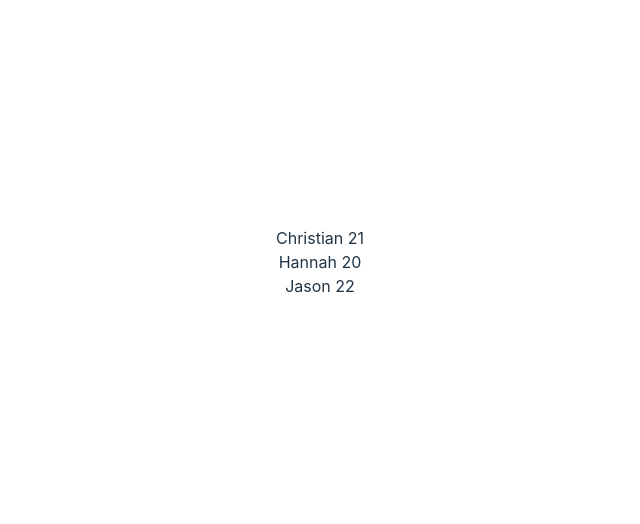
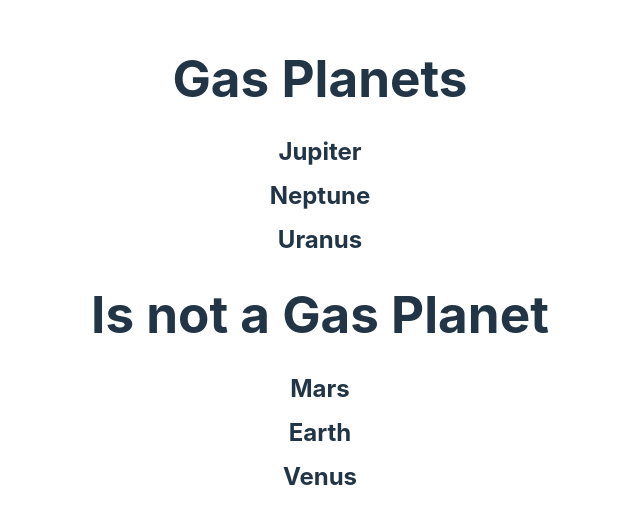
Before and after one commit to GinoongFlores/react-course, a React (Vite) app: page / in a window 1280 px wide. Shown: the part 138-662 px from the top of the page, without its empty margins (320-960 px from the left). Built offline with nearby package versions, Linux system fonts and the light colour scheme.

Commit message:
planets exercise

```diff
--- a/src/App.jsx
+++ b/src/App.jsx
@@ -4,39 +4,34 @@ import "./App.css";
 import Users from "./User";
 
 function App() {
-	// const names = ["Christian", "Hannah", "Jason", "Jaycon", "Philipp", "Paul"];
-	const users = [
-		{
-			name: "Christian",
-			age: 21,
-		},
-		{
-			name: "Hannah",
-			age: 20,
-		},
-		{
-			name: "Jason",
-			age: 22,
-		},
+	const planets = [
+		{ name: "Mars", isGasPlanet: false },
+		{ name: "Earth", isGasPlanet: false },
+		{ name: "Jupiter", isGasPlanet: true },
+		{ name: "Venus", isGasPlanet: false },
+		{ name: "Neptune", isGasPlanet: true },
+		{ name: "Uranus", isGasPlanet: true },
 	];
 
 	return (
 		<div className="App">
 			<>
-				{/* {names.map((name, key) => {
-					// a map method with a callback function. A callback function means that the function is called when the map method is called.
+				{/* Objective: Display only gas planets */}
+				<h1>Gas Planets</h1>
+				{planets.map((planet, key) => {
+					return (
+						<div>
+							<h2 key={key}>{planet.isGasPlanet && planet.name}</h2>
+						</div>
+					);
+				})}
 
-					return <h1 key={key}>{name}</h1>; // we can also pass here the key to remove the warning of not using it. But you cannot use the key as a prop in the child component.
-				})} */}
-				{users.map((user, key) => {
+				<h1>Is not a Gas Planet</h1>
+				{planets.map((planet, keys) => {
 					return (
-						<>
-							{/* we need to call the user array's properties to get its values */}
-							{/* {user.name} {user.age} */}
-
-							{/* we can also pass the user array as a prop to the Users component */}
-							<Users name={user.name} age={user.age} />
-						</>
+						<div>
+							<h2 key={keys}>{planet.isGasPlanet || planet.name}</h2>
+						</div>
 					);
 				})}
 			</>
```
